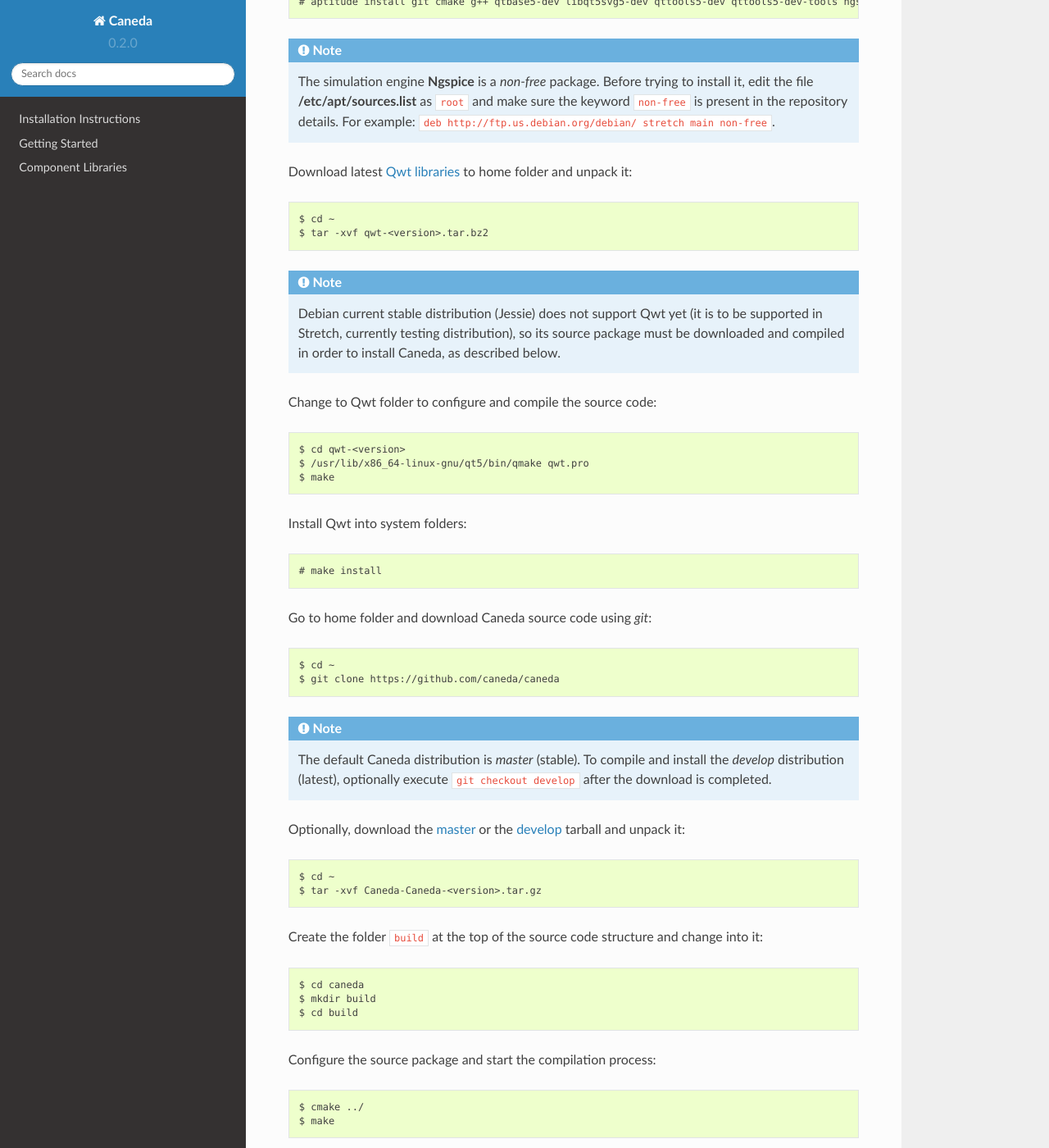
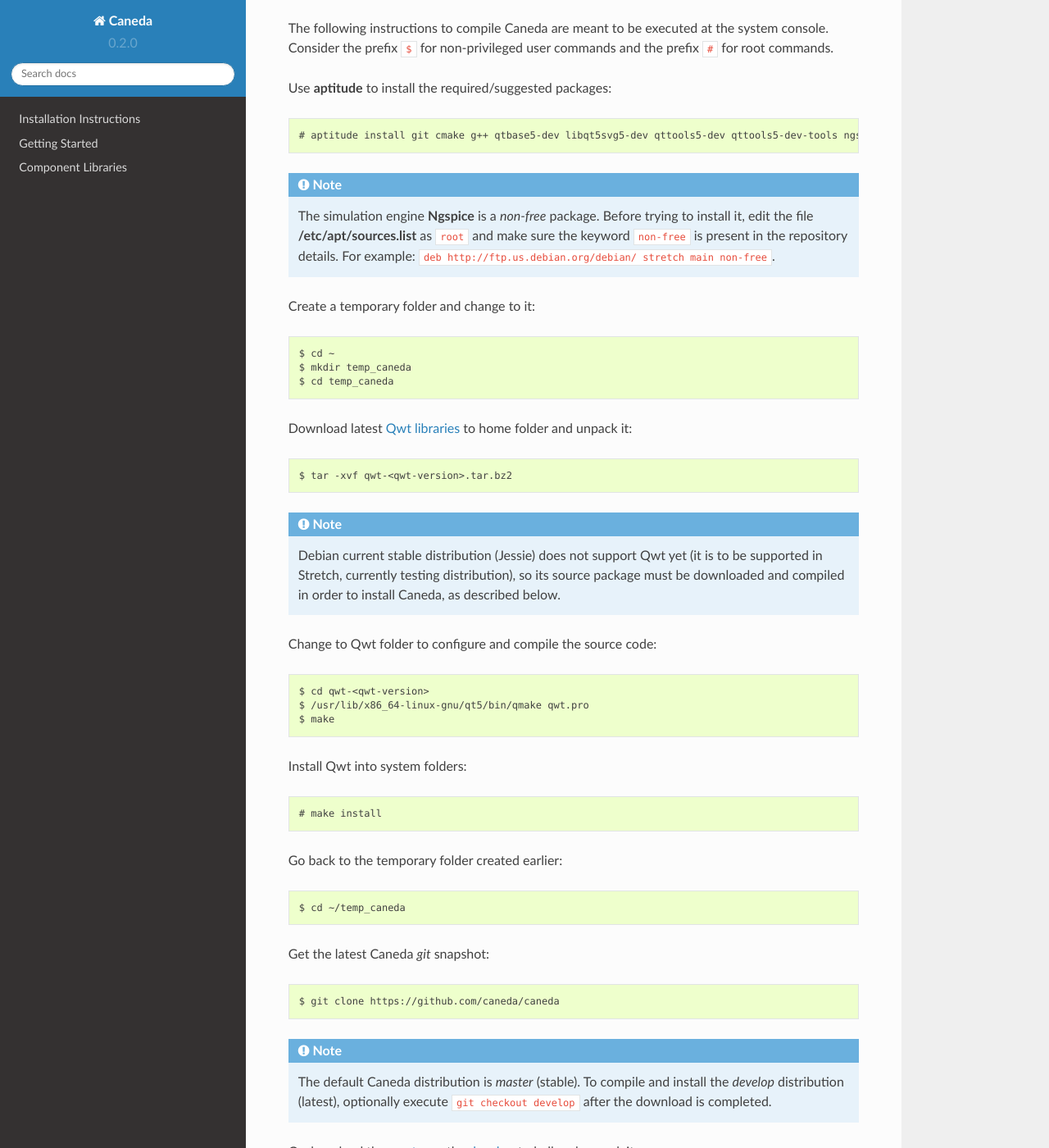
Before and after one commit to Caneda/Docs, a Sphinx documentation site: the page built from docs/compilation.rst, in a window 1280 px wide and 1400 px high, scrolled down 1846 px. Shown: the whole window at 82% size. Built offline with Sphinx 7.4.7 and the Read the Docs theme 2.0.0, drawn with Linux system fonts in a browser that asks for light colours; some of the changed text lies outside the part shown.

Commit message:
Minor changes to the compilation instructions to include a temporary folder.

```diff
--- a/docs/compilation.rst
+++ b/docs/compilation.rst
@@ -26,24 +26,30 @@
 
 .. note:: The simulation engine **Ngspice** is a *non-free* package. Before trying to install it, edit the file **/etc/apt/sources.list** as ``root`` and make sure the keyword ``non-free`` is present in the repository details. For example: ``deb http://ftp.us.debian.org/debian/ stretch main non-free``.
 
-Go to home folder and download Caneda source code using *git*:
+Create a temporary folder and change to it:
 
 .. code-block:: example
 
   $ cd ~
+  $ mkdir temp_caneda
+  $ cd temp_caneda
+
+Get the latest Caneda *git* snapshot:
+
+.. code-block:: example
+
   $ git clone https://github.com/caneda/caneda
 
 .. note:: The default Caneda distribution is *master* (stable). To compile and install the *develop* distribution (latest), optionally execute ``git checkout develop`` after the download is completed.
 
-Optionally, download the `master`_ or the `develop`_ tarball and unpack it:
+Or download the `master`_ or the `develop`_ tarball and unpack it:
 
 .. _`master`: https://github.com/Caneda/Caneda/tarball/master
 .. _`develop`: https://github.com/Caneda/Caneda/tarball/develop
 
 .. code-block:: example
 
-  $ cd ~
-  $ tar -xvf Caneda-Caneda-<version>.tar.gz
+  $ tar -xvf Caneda-Caneda-<caneda-version>.tar.gz
 
 Create the folder ``build`` at the top of the source code structure and change into it:
 
@@ -70,6 +76,8 @@
 
 Alternatively, open Caneda from a terminal emulator (e.g. Konsole) by executing ``caneda &``.
 
+The temporary folder ``~/temp_caneda`` may be deleted at this point.
+
 Debian 8 Jessie/Stable
 ======================
 
@@ -84,14 +92,21 @@
 
 .. note:: The simulation engine **Ngspice** is a *non-free* package. Before trying to install it, edit the file **/etc/apt/sources.list** as ``root`` and make sure the keyword ``non-free`` is present in the repository details. For example: ``deb http://ftp.us.debian.org/debian/ stretch main non-free``.
 
+Create a temporary folder and change to it:
+
+.. code-block:: example
+
+  $ cd ~
+  $ mkdir temp_caneda
+  $ cd temp_caneda
+
 Download latest `Qwt libraries`_  to home folder and unpack it:
 
 .. _`Qwt libraries`: https://sourceforge.net/projects/qwt/files/latest/download
 
 .. code-block:: example
 
-  $ cd ~
-  $ tar -xvf qwt-<version>.tar.bz2
+  $ tar -xvf qwt-<qwt-version>.tar.bz2
 
 .. note:: Debian current stable distribution (Jessie) does not support Qwt yet (it is to be supported in Stretch, currently testing distribution), so its source package must be downloaded and compiled in order to install Caneda, as described below.
 
@@ -99,7 +114,7 @@
 
 .. code-block:: example
 
-  $ cd qwt-<version>
+  $ cd qwt-<qwt-version>
   $ /usr/lib/x86_64-linux-gnu/qt5/bin/qmake qwt.pro
   $ make
 
@@ -109,24 +124,28 @@
 
   # make install
 
-Go to home folder and download Caneda source code using *git*:
+Go back to the temporary folder created earlier:
 
 .. code-block:: example
 
-  $ cd ~
+  $ cd ~/temp_caneda
+
+Get the latest Caneda *git* snapshot:
+
+.. code-block:: example
+
   $ git clone https://github.com/caneda/caneda
 
 .. note:: The default Caneda distribution is *master* (stable). To compile and install the *develop* distribution (latest), optionally execute ``git checkout develop`` after the download is completed.
 
-Optionally, download the `master`_ or the `develop`_ tarball and unpack it:
+Or download the `master`_ or the `develop`_ tarball and unpack it:
 
 .. _`master`: https://github.com/Caneda/Caneda/tarball/master
 .. _`develop`: https://github.com/Caneda/Caneda/tarball/develop
 
 .. code-block:: example
 
-  $ cd ~
-  $ tar -xvf Caneda-Caneda-<version>.tar.gz
+  $ tar -xvf Caneda-Caneda-<caneda-version>.tar.gz
 
 Create the folder ``build`` at the top of the source code structure and change into it:
 
@@ -153,6 +172,8 @@
 
 .. code-block:: example
 
-  $ LD_LIBRARY_PATH=/usr/local/qwt-6.1.2/lib/ caneda &
+  $ LD_LIBRARY_PATH=/usr/local/qwt-<qwt-version>/lib/ caneda &
 
 .. note:: Usually Caneda is opened from KDE Application Launcher or by executing ``caneda`` from command line, but Qwt is installed by default into a folder where the operating system cannot locate it.
+
+The temporary folder ``~/temp_caneda`` may be deleted at this point.
```
